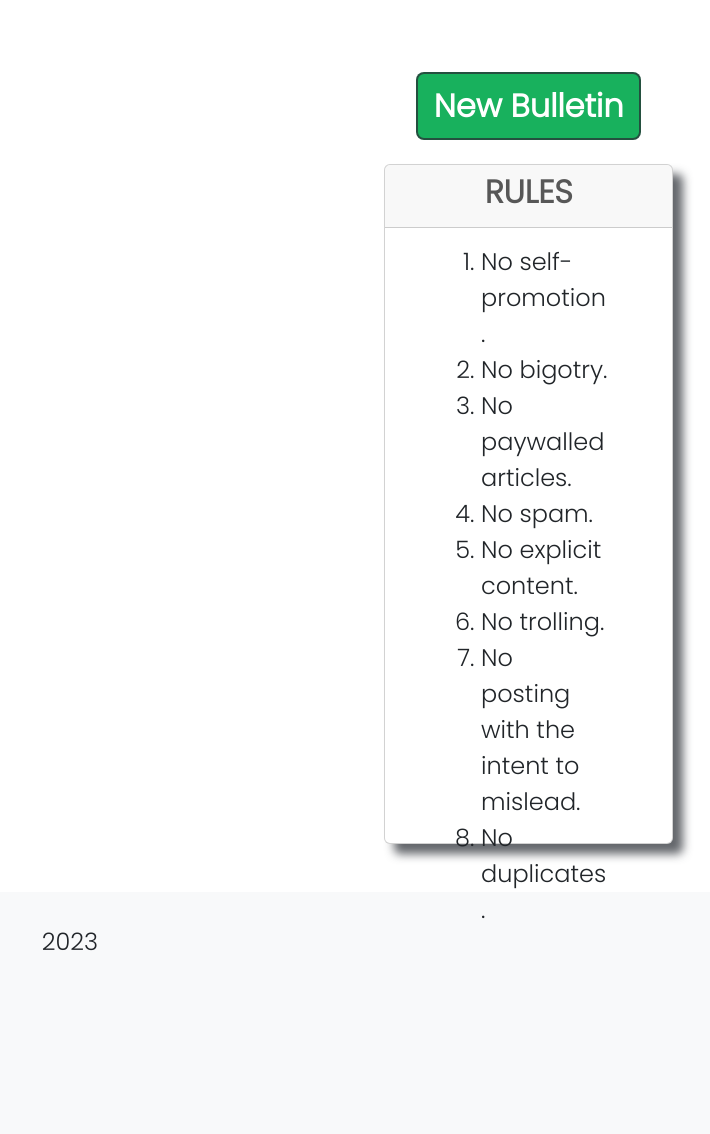
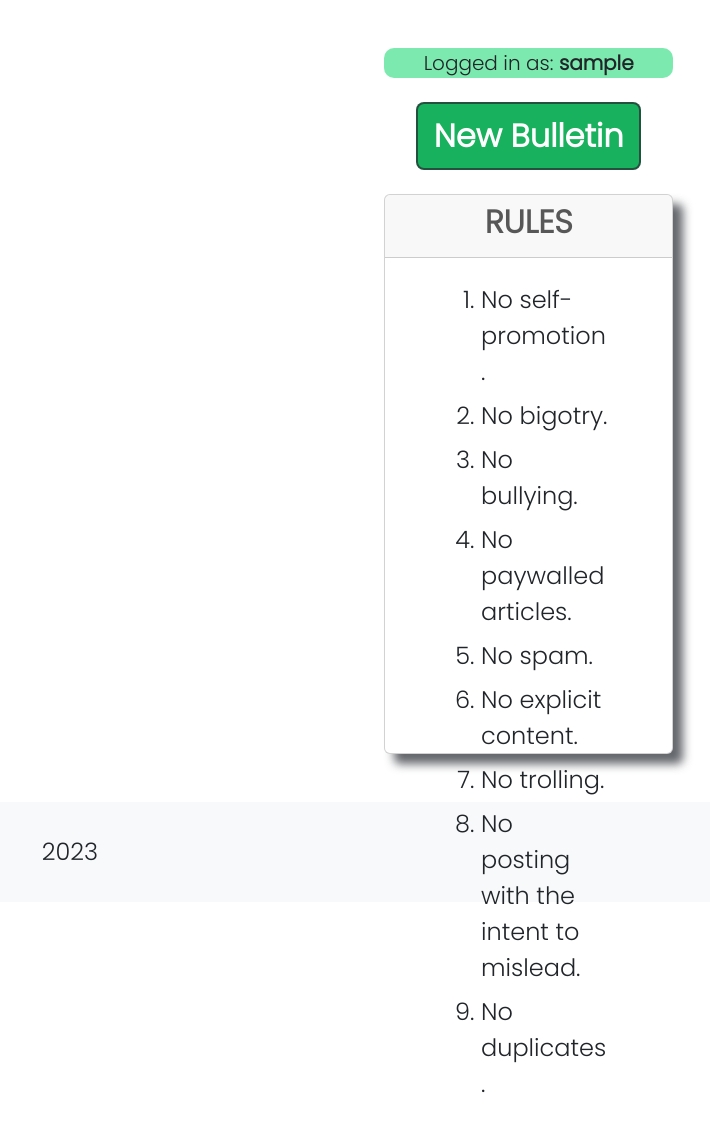
Before and after one commit to ChrisLPlumb91/readwrite, a Django app: page / in a window 1280 px wide. Shown: the part 164-1298 px from the top of the page, without its empty margins (570-1280 px from the left). Before the commit the page ends 1115 px from the top, so only its background shows below. Run offline with Django 4.2, Linux system fonts and the light colour scheme; the visitor is signed in with stand-in values (Sample User, id 1); data that the repository does not hold is empty; some libraries are stand-ins or nearby versions; some web fonts are replaced.

Commit message:
Add improved use of fixed position to rules card and fixed comment object duplication bug caused by order_by method

```diff
--- a/bulletinboard/views.py
+++ b/bulletinboard/views.py
@@ -1,3 +1,4 @@
+from django.db.models import F, Max
 from django.shortcuts import render, redirect, get_object_or_404, reverse
 from django.views import generic, View
 from django.core.paginator import Paginator
@@ -17,14 +18,14 @@ class BulletinList(generic.ListView):
 class BulletinDetail(View):
     def get(self, request, slug, *args, **kwargs):
         queryset = Bulletin.objects.filter(status=1)
-        bulletin = get_object_or_404(queryset, slug=slug)
-        comments = bulletin.comments_on_post.order_by('likes')
+        specific_bulletin = get_object_or_404(queryset, slug=slug)
+        comments = Comment.objects.filter(bulletin=specific_bulletin).annotate(likes_temp=Max('likes')).order_by(F('likes_temp').desc(nulls_last=True))
 
         return render(
             request,
             'bulletin.html',
             {
-                'bulletin': bulletin,
+                'bulletin': specific_bulletin,
                 'comments': comments,
                 'comment_form': CommentForm()
             },
@@ -32,14 +33,13 @@ class BulletinDetail(View):
 
     def post(self, request, slug, *args, **kwargs):
         queryset = Bulletin.objects.filter(status=1)
-        bulletin = get_object_or_404(queryset, slug=slug)
-        comments = bulletin.comments_on_post.order_by('created_on')
-
+        specific_bulletin = get_object_or_404(queryset, slug=slug)
+        comments = Comment.objects.filter(bulletin=specific_bulletin).annotate(likes_temp=Max('likes')).order_by(F('likes_temp').desc(nulls_last=True))
         comment_form = CommentForm(data=request.POST)
 
         if comment_form.is_valid():
             comment = comment_form.save(commit=False)
-            comment.bulletin = bulletin
+            comment.bulletin = specific_bulletin
             comment.author = request.user
             comment.save()
         else:
@@ -49,7 +49,7 @@ class BulletinDetail(View):
             request,
             'bulletin.html',
             {
-                'bulletin': bulletin,
+                'bulletin': specific_bulletin,
                 'comments': comments,
                 'comment_form': CommentForm()
             },
@@ -185,10 +185,15 @@ class BulletinLike(View):
         queryset = Bulletin.objects.filter(status=1)
         bulletin = get_object_or_404(queryset, slug=slug)
 
-        if bulletin.likes.filter(id=self.request.user.id).exists():
+        print(f'Bulletin liked/unliked: {bulletin}')
+        print(f'Bulletins before like button clicked: {queryset}')
+
+        if bulletin.likes.filter(id=request.user.id).exists():
             bulletin.likes.remove(request.user)
         else:
             bulletin.likes.add(request.user)
+
+        print(f'Bulletins after like button clicked: {queryset}')
 
         if '/post/' not in request.GET.get('query'):
             return HttpResponseRedirect(reverse('home'))
@@ -266,9 +271,9 @@ class DeleteComment(View):
 class CommentLike(View):
     def post(self, request, slug, *args, **kwargs):
         bulletin_queryset = Bulletin.objects.filter(status=1)
-        bulletin = get_object_or_404(bulletin_queryset, slug=slug)
+        specific_bulletin = get_object_or_404(bulletin_queryset, slug=slug)
 
-        comments = bulletin.comments_on_post.order_by('likes')
+        comments = Comment.objects.filter(bulletin=specific_bulletin)
         query = request.GET.get('query')
         comment = get_object_or_404(comments, id=query)
 
--- a/static/css/style.css
+++ b/static/css/style.css
@@ -24,6 +24,12 @@ body {
 .navbar-nav .nav-link.active, .navbar-nav .show>.nav-link {
     color:#e6174b;
     text-shadow: 0 1px #175fe6;
+}
+
+.logged-in-as {
+    font-size: 20px;
+    background-color: #1ddb7393;
+    border-radius: 10px;
 }
 
 .new-bulletin-button-container {
@@ -56,6 +62,11 @@ body {
 .new-bulletin-button:hover {
     background-color:#17e674;
     border: 2px solid #292d35b9;
+}
+
+ol > li {
+    margin-bottom: 0.50rem;
+    margin-top: 0.50rem;
 }
 
 .card {
@@ -130,28 +141,42 @@ body {
 }
 
 .rules {
-    height: 85vh;
+    height: 560px;
     width: 22.6vw;
+}
+
+.logged-in-as {
+    width: 22.6vw;
+}
+
+.logged-in-as-fixed {
+    position: fixed;
+    top: 15px;
 }
 
 .button-fixed {
     position: fixed;
-    top: 10px;
+    top: 45px;
 }
 
 .rules-fixed {
     position: fixed;
-    top: 127px;
+    top: 162px;
+}
+
+.logged-in-as-fixed-bottom {
+    position: absolute;
+    bottom: 837px;
 }
 
 .button-fixed-bottom {
     position: absolute;
-    bottom: 820px;
+    bottom: 723px;
 }
 
 .rules-fixed-bottom {
     position: absolute;
-    bottom: 15px;
+    bottom: 162px;
 }
 
 .card-header {
--- a/static/js/script.js
+++ b/static/js/script.js
@@ -2,24 +2,51 @@ $(document).scroll(function() {
     var y = $(document).scrollTop();
     var rulesCard = $('.rules');
     var newBulletinButton = $('.new-bulletin-button-container');
-    var coldiv = $('div>.col-3');
+    var loggedInAs = $('.logged-in-as')
+    var body = $('body');
+    var scrollTopHeightLimit = $(document).outerHeight(true) - ($('#bulletin-card-1').outerHeight(true) * 4 + $('footer').outerHeight(true) + 170);
 
-    if(y > 195 && y < 848)  {
-        coldiv.removeClass('position-relative');
+    if(y > 195 && y <= scrollTopHeightLimit)  {
+        body.removeClass('position-relative');
         rulesCard.removeClass('rules-fixed-bottom');
         newBulletinButton.removeClass('button-fixed-bottom');
+        loggedInAs.removeClass('logged-in-as-fixed-bottom');
+
         rulesCard.addClass('rules-fixed');
         newBulletinButton.addClass('button-fixed');
+        loggedInAs.addClass('logged-in-as-fixed');
         document.addClass('me-2');
-    } else if(y >= 848) {
+    } else if(y > scrollTopHeightLimit) {
         rulesCard.removeClass('rules-fixed');
         newBulletinButton.removeClass('button-fixed');
-        coldiv.addClass('position-relative');
+        loggedInAs.removeClass('logged-in-as-fixed');
+
+        body.addClass('position-relative');
+        loggedInAs.addClass('logged-in-as-fixed-bottom');
         newBulletinButton.addClass('button-fixed-bottom');
         rulesCard.addClass('rules-fixed-bottom');
     } else {
         rulesCard.removeClass('rules-fixed');
         newBulletinButton.removeClass('button-fixed');
+        loggedInAs.removeClass('logged-in-as-fixed');
         document.removeClass('me-2');
     }
 });
+
+// let form = $('#comment-like-form')
+
+// $('button').one('mouseup', function(event) {
+//     console.log('Liking/Unliking...')
+//     form = $(this).parent();
+//     form.submit();
+//     event.preventDefault();
+// })
+
+// $('form').on('submit', function(e) {
+//     console.log('Submitting form...');
+// })
+
+// $('#comment-liked').one('click', function(event) {
+//     console.log('Submitting form and unliking...');
+//     form.submit();
+// })
--- a/templates/base.html
+++ b/templates/base.html
@@ -33,7 +33,7 @@
                 <span class="navbar-toggler-icon"></span>
             </button>
 
-            <div class="collapse navbar-collapse" id="navbarSupportedContent">
+            <div class="collapse navbar-collapse position-relative" id="navbarSupportedContent">
 
                 <ul class="navbar-nav ms-auto mb-2 mb-lg-0 ml-auto py-5">
 
@@ -52,10 +52,10 @@
                         <a class="nav-link" href="{% url 'account_login' %}">Login</a>
                     </li>
                     {% endif %}
-
                 </ul>
 
             </div>
+
 
         </div>
 
@@ -71,7 +71,13 @@
             {% endblock content %}
             </div>
 
-            <div class="col-3">
+            <div class="col-3" id="side-panel">
+
+                {% if user.is_authenticated %}
+                <div class="text-center logged-in-as">
+                    <p class="text-center mb-0 d-inline-block">Logged in as: <strong>{{ request.user }}</strong></p>
+                </div>
+                {% endif %}
 
                 <div class="text-center new-bulletin-button-container">
                     {% if user.is_authenticated %}
@@ -89,6 +95,7 @@
                         <ol class="mx-5">
                             <li>No self-promotion.</li>
                             <li>No bigotry.</li>
+                            <li>No bullying.</li>
                             <li>No paywalled articles.</li>
                             <li>No spam.</li>
                             <li>No explicit content.</li>
--- a/templates/index.html
+++ b/templates/index.html
@@ -6,7 +6,7 @@
 {% if forloop.counter == 1 %}
 <div class="row mb-3">
     <div class="col-12">
-        <div class="card">
+        <div class="card" id="bulletin-card-{{ forloop.counter }}">
             <div class="card-header blue-header">
                 <a href="{% url 'bulletin' bulletin.slug %}"><strong>{{ bulletin.title }}</strong></a>
                 <p><em>Posted by <strong>{{ bulletin.author }} </strong>on {{ bulletin.created_on }}</em></p>
```
Also changed, not shown: templates/bulletin.html (+6 -10 lines).
